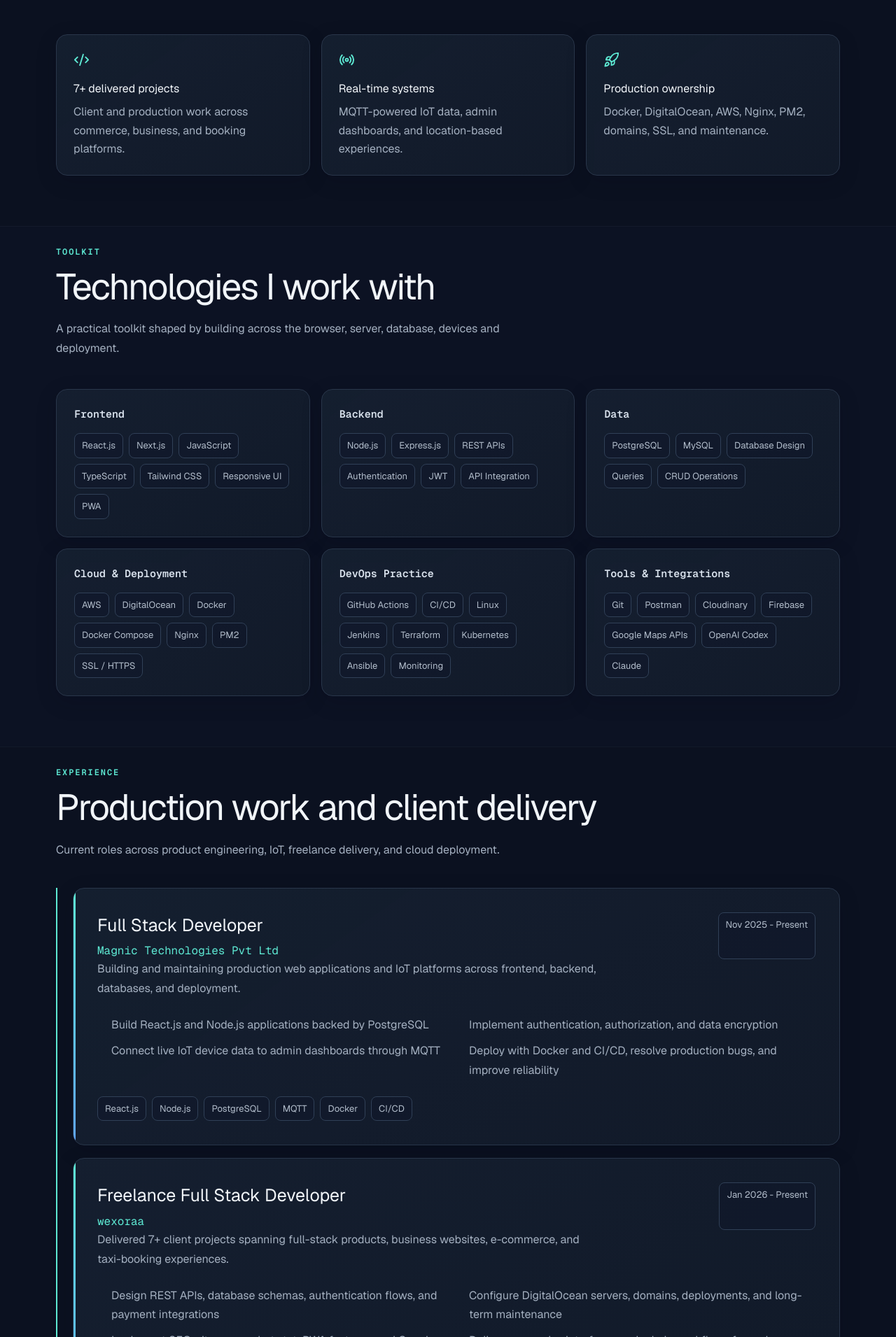
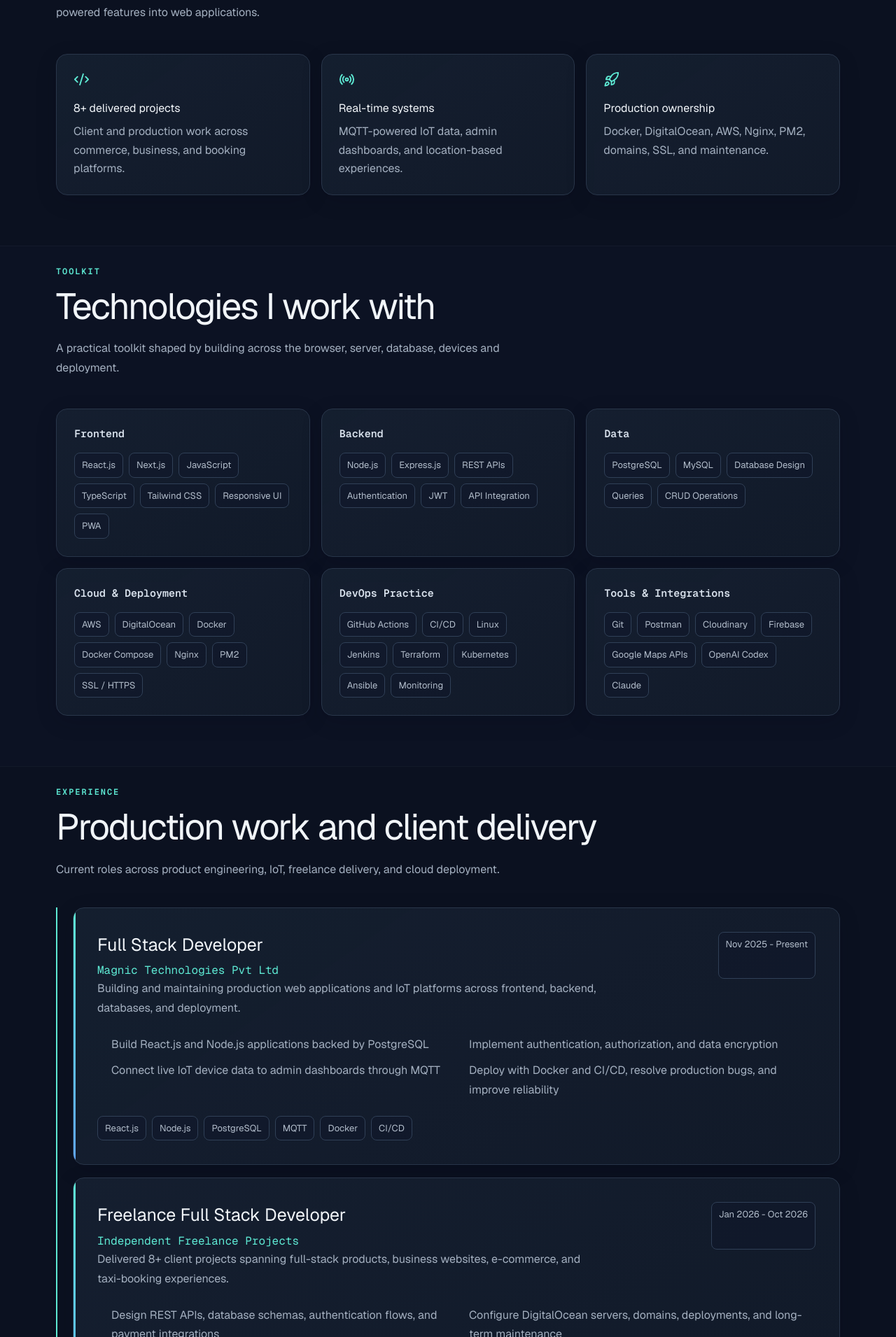
Before and after one commit to iam-lakshmanan/lakshmanan-portfolio, a Next.js app: page / in a window 1280 px wide. Shown: the part 1069-2980 px from the top of the page at 70% size. Built offline with nearby package versions, Linux system fonts and the light colour scheme.

Commit message:
contact page updated

```diff
--- a/components/Portfolio.tsx
+++ b/components/Portfolio.tsx
@@ -45,9 +45,9 @@
   },
   {
     role:"Freelance Full Stack Developer",
-    company:"wexoraa",
-    period:"Jan 2026 - Present",
-    summary:"Delivered 7+ client projects spanning full-stack products, business websites, e-commerce, and taxi-booking experiences.",
+    company:"Independent Freelance Projects",
+    period:"Jan 2026 - Oct 2026",
+    summary:"Delivered 8+ client projects spanning full-stack products, business websites, e-commerce, and taxi-booking experiences.",
     points:["Design REST APIs, database schemas, authentication flows, and payment integrations","Implement SEO, sitemaps, robots.txt, PWA features, and Google Maps integrations","Configure DigitalOcean servers, domains, deployments, and long-term maintenance","Deliver responsive interfaces and admin workflows for real business use"],
     tags:["Next.js","Express.js","DigitalOcean","Google Maps","PWA","SEO"],
   },
@@ -58,7 +58,7 @@
 }
 
 const aboutCards = [
-  { Icon: Code2, title: "7+ delivered projects", copy: "Client and production work across commerce, business, and booking platforms." },
+  { Icon: Code2, title: "8+ delivered projects", copy: "Client and production work across commerce, business, and booking platforms." },
   { Icon: Radio, title: "Real-time systems", copy: "MQTT-powered IoT data, admin dashboards, and location-based experiences." },
   { Icon: Rocket, title: "Production ownership", copy: "Docker, DigitalOcean, AWS, Nginx, PM2, domains, SSL, and maintenance." },
 ];
@@ -217,7 +217,7 @@
       </section>
 
       <section id="about" tabIndex={-1} className="section"><div className="wrap">
-        <SectionHead kicker="About" title="Full stack, from interface to infrastructure" copy="I’m a Full Stack Developer in Coimbatore with hands-on experience across business websites, e-commerce products, IoT platforms, and taxi-booking systems. My work covers responsive interfaces, REST APIs, database design, authentication, payments, third-party integrations, and production deployment. I’m strengthening that foundation with AWS, Docker, Linux, CI/CD, Nginx, and practical cloud-native engineering." />
+        <SectionHead kicker="About" title="Full stack, from interface to infrastructure" copy="I’m a Full Stack Developer in Coimbatore with hands-on experience across business websites, e-commerce products, IoT platforms, and taxi-booking systems. My work covers responsive interfaces, REST APIs, database design, authentication, payments, third-party integrations, and production deployment. I’m strengthening that foundation with AWS, Docker, Linux, CI/CD, Nginx, and practical cloud-native engineering. I’m also ready to work with LLM APIs and integrate AI-powered features into web applications." />
         <div className="three">{aboutCards.map(({ Icon, title, copy }, index) => <Reveal className="card mini" key={title} delay={index * 0.07}><Icon size={23} /><h3>{title}</h3><p>{copy}</p></Reveal>)}</div>
       </div></section>
 
@@ -285,7 +285,7 @@
         <Reveal className="contact-intro">
           <div className="contact-intro-top"><span className="eyebrow">Contact / Let’s connect</span><ArrowUpRight size={28} aria-hidden="true" /></div>
           <h2>Your next idea.<br /><span>Let’s build it.</span></h2>
-          <p>I’m open to full-stack, cloud, DevOps, and product engineering opportunities, as well as thoughtful freelance projects.</p>
+          <p>I’m open to full-stack, cloud, DevOps, and product engineering opportunities, as well as thoughtful freelance projects. I’m also ready to work with LLM APIs and build AI-powered features.</p>
           <div className="contact-intro-footer"><span className="contact-availability"><i aria-hidden="true" />Open to opportunities</span><span>Coimbatore · Bangalore · Chennai</span><span className="contact-signature" aria-hidden="true">&lt;/Lakshmanan&gt;</span></div>
         </Reveal>
         <div className="contact-details">
```
